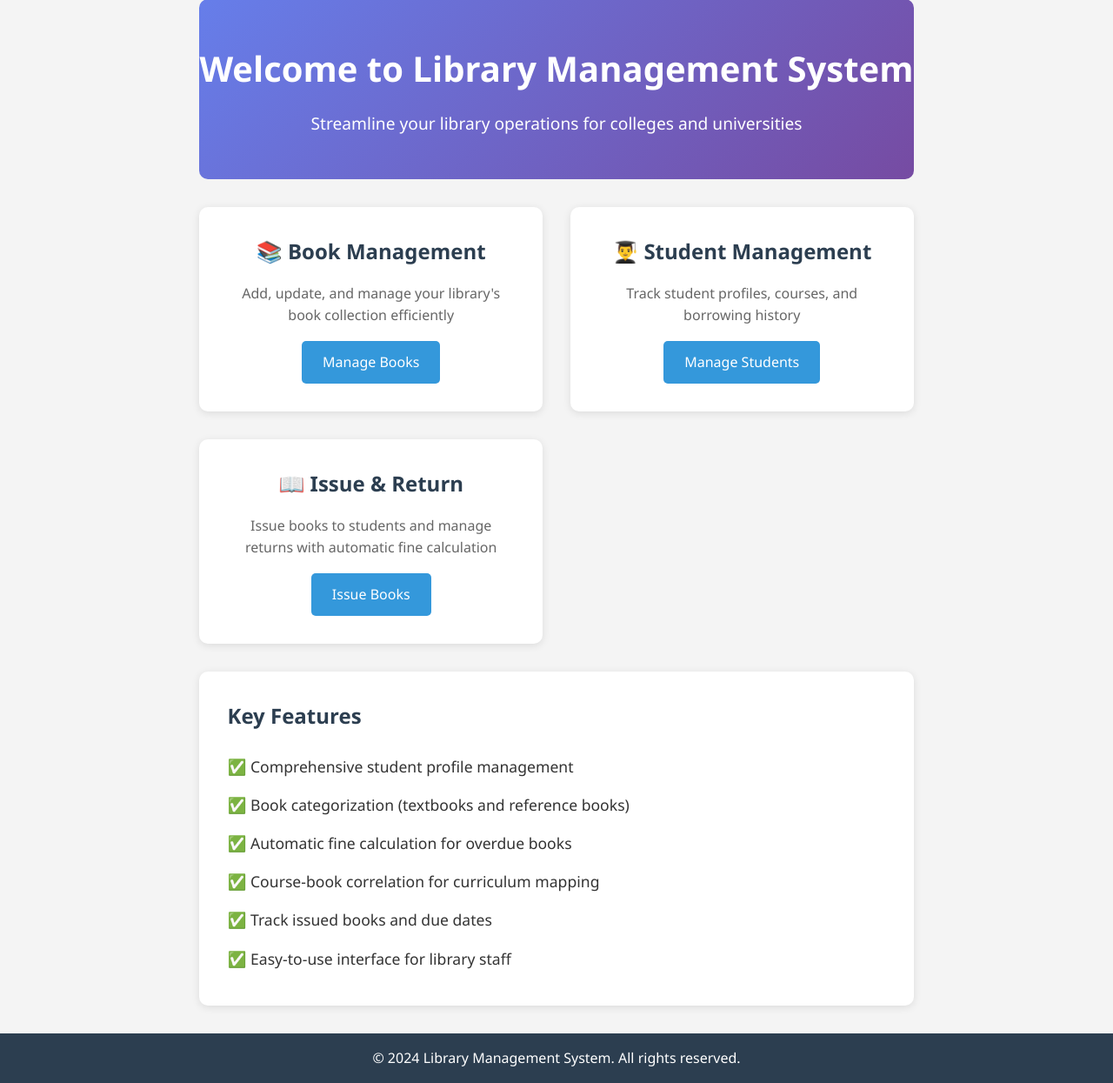
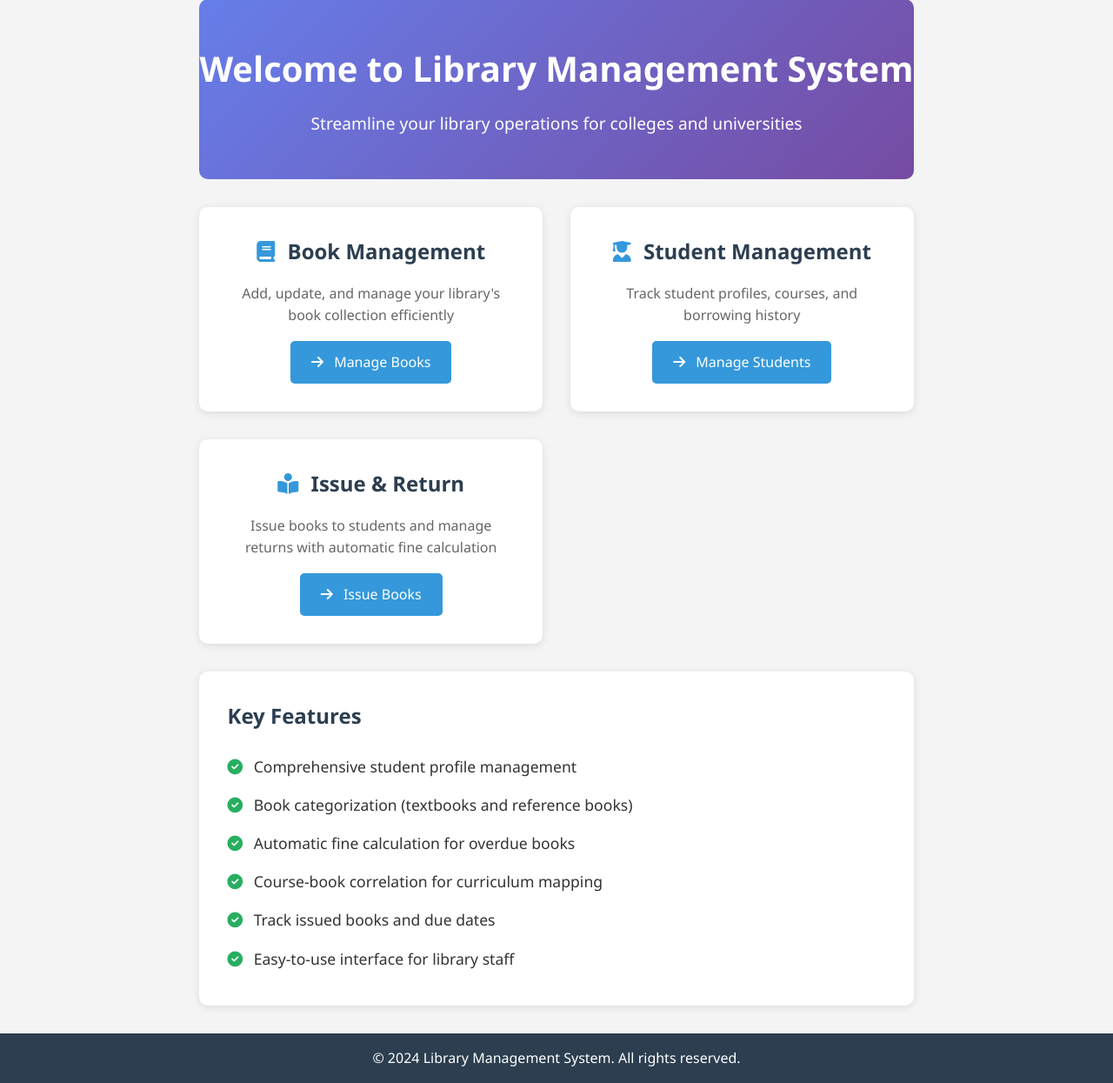
Before and after one commit to punit745/Library-Management-System, a Flask app: page / in a window 1280 px wide. Shown: the part 103-1348 px from the top of the page at 87% size. Run offline with Flask 3, Linux system fonts and the light colour scheme.

Commit message:
Replace all emojis with Font Awesome icons across templates and add icon styles to CSS
Co-authored-by: punit745 <174487202+punit745@users.noreply.github.com>

```diff
--- a/static/style.css
+++ b/static/style.css
@@ -107,6 +107,11 @@ body {
     color: #2c3e50;
 }
 
+.feature-card h3 i {
+    color: #3498db;
+    margin-right: 0.5rem;
+}
+
 .feature-card p {
     color: #666;
     margin-bottom: 1rem;
@@ -133,6 +138,11 @@ body {
 .info-section li {
     padding: 0.5rem 0;
     font-size: 1.1rem;
+}
+
+.info-section li i {
+    color: #27ae60;
+    margin-right: 0.5rem;
 }
 
 /* Page Header */
@@ -199,6 +209,10 @@ body {
     cursor: pointer;
     font-size: 1rem;
     transition: background-color 0.3s;
+}
+
+.btn i {
+    margin-right: 0.5rem;
 }
 
 .btn:hover {
@@ -340,6 +354,11 @@ tr:hover {
     margin-bottom: 1rem;
 }
 
+.info-box h4 i {
+    color: #3498db;
+    margin-right: 0.5rem;
+}
+
 .info-box ul {
     list-style: none;
     padding-left: 0;
--- a/templates/base.html
+++ b/templates/base.html
@@ -4,6 +4,7 @@
     <meta charset="UTF-8">
     <meta name="viewport" content="width=device-width, initial-scale=1.0">
     <title>{% block title %}Library Management System{% endblock %}</title>
+    <link rel="stylesheet" href="https://cdnjs.cloudflare.com/ajax/libs/font-awesome/6.5.1/css/all.min.css" integrity="sha512-DTOQO9RWCH3ppGqcWaEA1BIZOC6xxalwEsw9c2QQeAIftl+Vegovlnee1c9QX4TctnWMn13TZye+giMm8e2LwA==" crossorigin="anonymous" referrerpolicy="no-referrer" />
     <link rel="stylesheet" href="{{ url_for('static', filename='style.css') }}">
 </head>
 <body>
--- a/templates/home.html
+++ b/templates/home.html
@@ -10,33 +10,33 @@
 
 <div class="features">
     <div class="feature-card">
-        <h3>📚 Book Management</h3>
+        <h3><i class="fas fa-book"></i> Book Management</h3>
         <p>Add, update, and manage your library's book collection efficiently</p>
-        <a href="{{ url_for('books.manage_books') }}" class="btn">Manage Books</a>
+        <a href="{{ url_for('books.manage_books') }}" class="btn"><i class="fas fa-arrow-right"></i> Manage Books</a>
     </div>
 
     <div class="feature-card">
-        <h3>👨‍🎓 Student Management</h3>
+        <h3><i class="fas fa-user-graduate"></i> Student Management</h3>
         <p>Track student profiles, courses, and borrowing history</p>
-        <a href="{{ url_for('students.manage_students') }}" class="btn">Manage Students</a>
+        <a href="{{ url_for('students.manage_students') }}" class="btn"><i class="fas fa-arrow-right"></i> Manage Students</a>
     </div>
 
     <div class="feature-card">
-        <h3>📖 Issue & Return</h3>
+        <h3><i class="fas fa-book-reader"></i> Issue & Return</h3>
         <p>Issue books to students and manage returns with automatic fine calculation</p>
-        <a href="{{ url_for('issues.issue_books') }}" class="btn">Issue Books</a>
+        <a href="{{ url_for('issues.issue_books') }}" class="btn"><i class="fas fa-arrow-right"></i> Issue Books</a>
     </div>
 </div>
 
 <div class="info-section">
     <h2>Key Features</h2>
     <ul>
-        <li>✅ Comprehensive student profile management</li>
-        <li>✅ Book categorization (textbooks and reference books)</li>
-        <li>✅ Automatic fine calculation for overdue books</li>
-        <li>✅ Course-book correlation for curriculum mapping</li>
-        <li>✅ Track issued books and due dates</li>
-        <li>✅ Easy-to-use interface for library staff</li>
+        <li><i class="fas fa-check-circle"></i> Comprehensive student profile management</li>
+        <li><i class="fas fa-check-circle"></i> Book categorization (textbooks and reference books)</li>
+        <li><i class="fas fa-check-circle"></i> Automatic fine calculation for overdue books</li>
+        <li><i class="fas fa-check-circle"></i> Course-book correlation for curriculum mapping</li>
+        <li><i class="fas fa-check-circle"></i> Track issued books and due dates</li>
+        <li><i class="fas fa-check-circle"></i> Easy-to-use interface for library staff</li>
     </ul>
 </div>
 {% endblock %}
--- a/templates/issue_books.html
+++ b/templates/issue_books.html
@@ -28,7 +28,7 @@
                 {% endfor %}
             </select>
         </div>
-        <button type="submit" class="btn btn-primary">Issue Book</button>
+        <button type="submit" class="btn btn-primary"><i class="fas fa-hand-holding-medical"></i> Issue Book</button>
     </form>
 </div>
 
@@ -64,7 +64,7 @@
                 </td>
                 <td>
                     <form method="POST" action="{{ url_for('issues.return_book', id=issue.id) }}" style="display:inline;">
-                        <button type="submit" class="btn btn-success">Return</button>
+                        <button type="submit" class="btn btn-success"><i class="fas fa-undo-alt"></i> Return</button>
                     </form>
                 </td>
             </tr>
@@ -77,7 +77,7 @@
 </div>
 
 <div class="info-box">
-    <h4>📋 Information</h4>
+    <h4><i class="fas fa-info-circle"></i> Information</h4>
     <ul>
         <li>Books are issued for 14 days by default</li>
         <li>Late returns incur a fine of $5 per day</li>
--- a/templates/manage_books.html
+++ b/templates/manage_books.html
@@ -30,7 +30,7 @@
             <label for="course">Related Course (Optional):</label>
             <input type="text" id="course" name="course" placeholder="e.g., Computer Science">
         </div>
-        <button type="submit" class="btn btn-primary">Add Book</button>
+        <button type="submit" class="btn btn-primary"><i class="fas fa-plus-circle"></i> Add Book</button>
     </form>
 </div>
 
@@ -66,7 +66,7 @@
                 </td>
                 <td>
                     <form method="POST" action="{{ url_for('books.delete_book', id=book.id) }}" style="display:inline;" onsubmit="return confirm('Are you sure you want to delete this book?');">
-                        <button type="submit" class="btn btn-danger">Delete</button>
+                        <button type="submit" class="btn btn-danger"><i class="fas fa-trash-alt"></i> Delete</button>
                     </form>
                 </td>
             </tr>
--- a/templates/manage_students.html
+++ b/templates/manage_students.html
@@ -22,7 +22,7 @@
             <label for="course">Course:</label>
             <input type="text" id="course" name="course" placeholder="e.g., Computer Science" required>
         </div>
-        <button type="submit" class="btn btn-primary">Add Student</button>
+        <button type="submit" class="btn btn-primary"><i class="fas fa-user-plus"></i> Add Student</button>
     </form>
 </div>
 
@@ -48,7 +48,7 @@
                 <td>{{ student.course }}</td>
                 <td>
                     <form method="POST" action="{{ url_for('students.delete_student', id=student.id) }}" style="display:inline;" onsubmit="return confirm('Are you sure you want to delete this student?');">
-                        <button type="submit" class="btn btn-danger">Delete</button>
+                        <button type="submit" class="btn btn-danger"><i class="fas fa-user-minus"></i> Delete</button>
                     </form>
                 </td>
             </tr>
```
